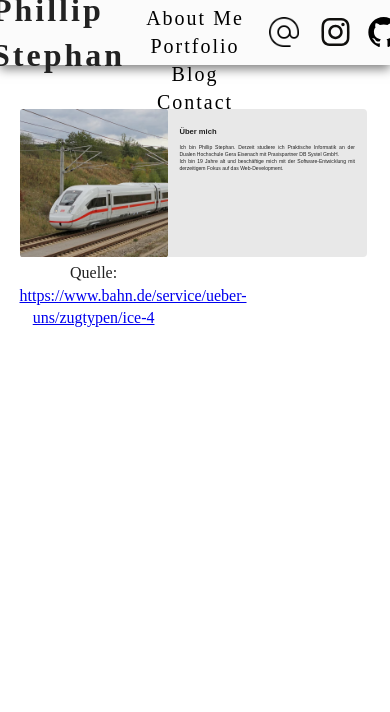
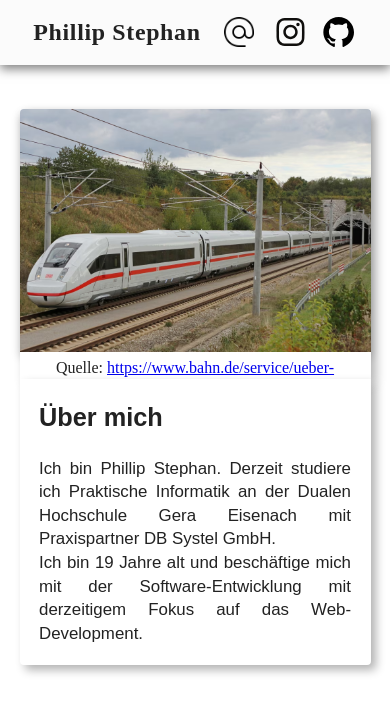
Before and after one commit to PhillipSteph/p-stephan.de, a website built with webpack: page index.html in a window 390 px wide. Shown: the top 712 px of the page. Built offline with nearby package versions, Linux system fonts and the light colour scheme.

Commit message:
mobile styling

```diff
--- a/css/index.css
+++ b/css/index.css
@@ -10,29 +10,30 @@
 h1{
   font-family: "Times New Roman";
   font-weight: 1200;
-  letter-spacing: 3px;
+  letter-spacing: calc(0.17vw);
+  font-size: calc(20px + 1vw);
 }
 .header40{
   justify-content: center;
   align-content: center;
   padding-top: calc(0.5vh);
   text-align: center;
-  width: calc(40%);
+  width: calc(46%);
   height: 100%;
   float: left;
 }
 .header40 a{
-  margin: 5%;
+  margin: calc(1.5vw);
   text-decoration: none;
-  letter-spacing: 2px;
+  letter-spacing: calc(0.1vw);
   color: black;
-  font-size: 20px;
+  font-size: calc(0.7vw + 10px);
 }
 .header30{
   display: flex;
   align-items: center;
   justify-content: center;
-  width: calc(30%);
+  width: calc(27%);
   height: 100%;
   float:left;
 }
@@ -83,7 +84,9 @@ body{
   object-fit: cover;
   object-position: left;
   float: left;
-  border-radius:calc(0.3vh);
+  border-radius: calc(1vw) 0 0 calc(1vw);
+  box-shadow: 0px 5px 10px rgba(0, 0, 0, 0.2);
+  z-index: 0;
 }
 .textright{
   font-family: Arial;
@@ -96,5 +99,56 @@ body{
   float:right;
   text-align: justify;
   font-size: calc(1.3vw);
-  background-color: #e8e8e8;
+  box-shadow: 0px 5px 10px rgba(0, 0, 0, 0.2);
+  z-index: 10;
 }
+@media only screen and (max-width: 768px) and (orientation: portrait) {
+  .header40{
+    display: none;
+  }
+  .header30:has(h1){
+    width:calc(60vw);
+    font-size: calc(3vw);
+  }
+  .imglefttextright{
+    width:100%;
+    height:fit-content;
+  }
+  .imgsquareleft{
+    width:100%;
+    height:calc(32vh);
+    float:left;
+    box-shadow: 5px 5px 10px rgba(0, 0, 0, 0.3);
+  }
+  .textunderimage{
+    padding-top: 5px;
+    height:10%;
+    width: 100%;
+    float:left;
+    background-color: white;
+  }
+  .imgsquareleft img{
+    margin-bottom: 0;
+    width: 100%; /* Adjust the width as needed */
+    height: 90%;/* Adjust the height as needed */
+    object-fit: cover;
+    object-position: center;
+    float: left;
+    border-radius: calc(1vw) calc(1vw) 0 0;
+  }
+  .textright{
+    font-family: Arial;
+    border-radius: 0 0 calc(1vw) calc(1vw);
+    box-sizing: border-box;
+    padding: calc(5vw);
+    padding-top: 0;
+    height: auto;
+    width: 100%;
+    margin: 0;
+    float:right;
+    text-align: justify;
+    font-size: calc(2vh);
+    background-color: white;
+    box-shadow: 5px 5px 10px rgba(0, 0, 0, 0.3);
+  }
+}
--- a/js/app.js
+++ b/js/app.js
@@ -0,0 +1,3 @@
+document.querySelector('.menu-toggle').addEventListener('click', function() {
+  document.querySelector('.header').classList.toggle('menu-open');
+});
```
